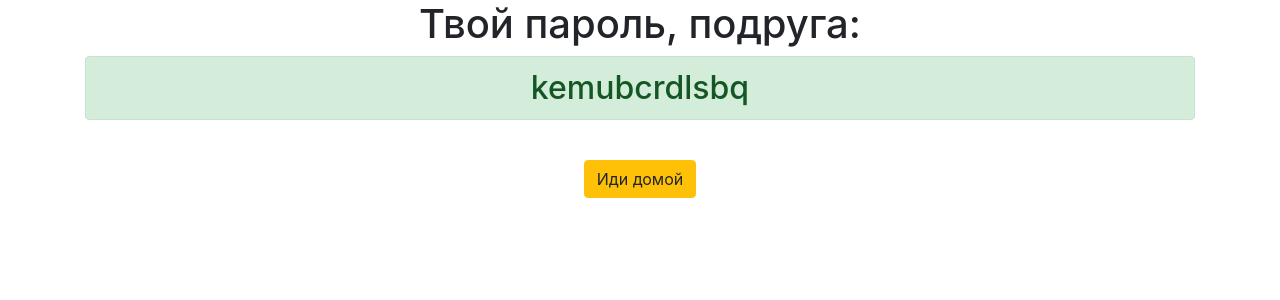
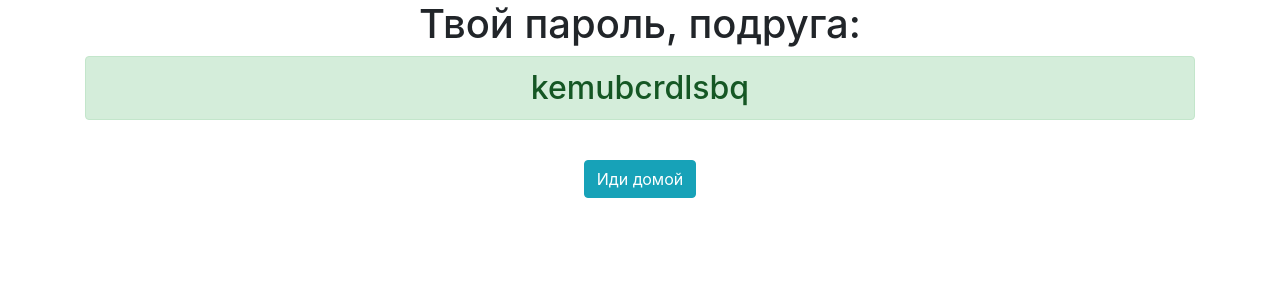
Before and after one commit to Surf81/django-learn-password-generator, a Django app: page /getpassword/ in a window 1280 px wide. Shown: the top 300 px of the page. Run offline with Django 4.2, Linux system fonts and the light colour scheme.

Commit message:
change button class

```diff
--- a/generator/templates/generator/password.html
+++ b/generator/templates/generator/password.html
@@ -4,5 +4,5 @@
   <h1>Твой пароль, подруга:</h1>
   <h2 class="alert alert-success">{{ password }}</h2>
   <br>
-  <a href="{% url 'home' %}" class="btn btn-warning">Иди домой</a>
+  <a href="{% url 'home' %}" class="btn btn-info">Иди домой</a>
 </div>
```
